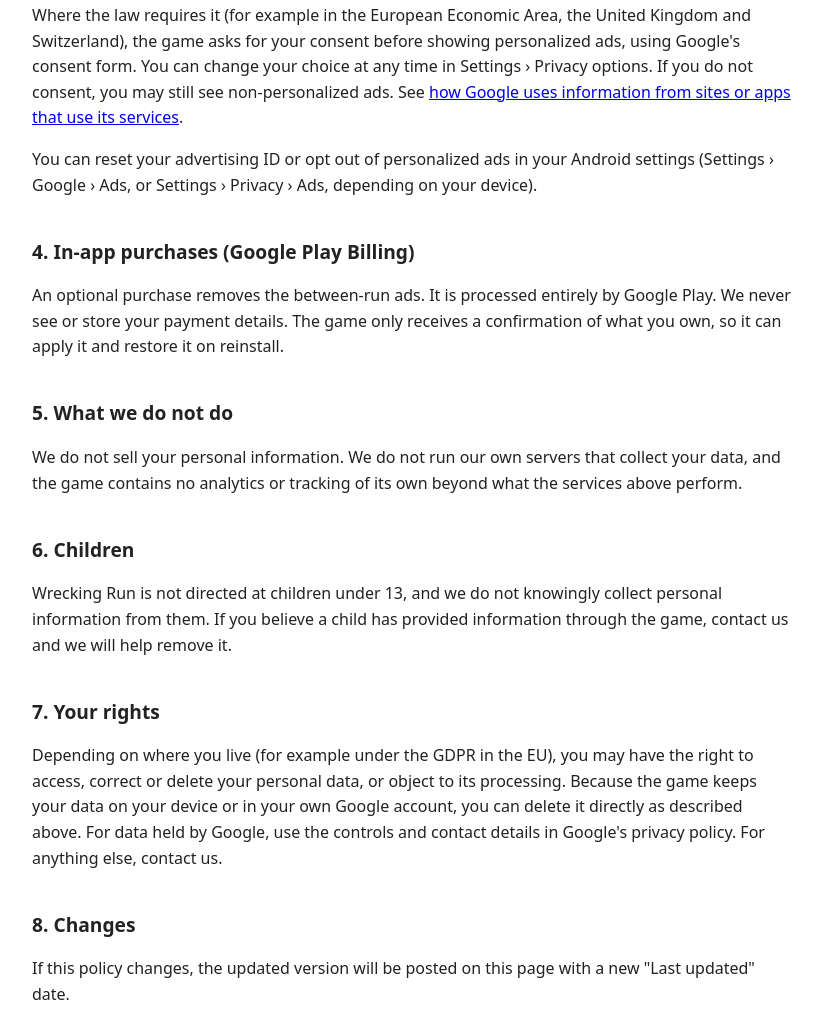
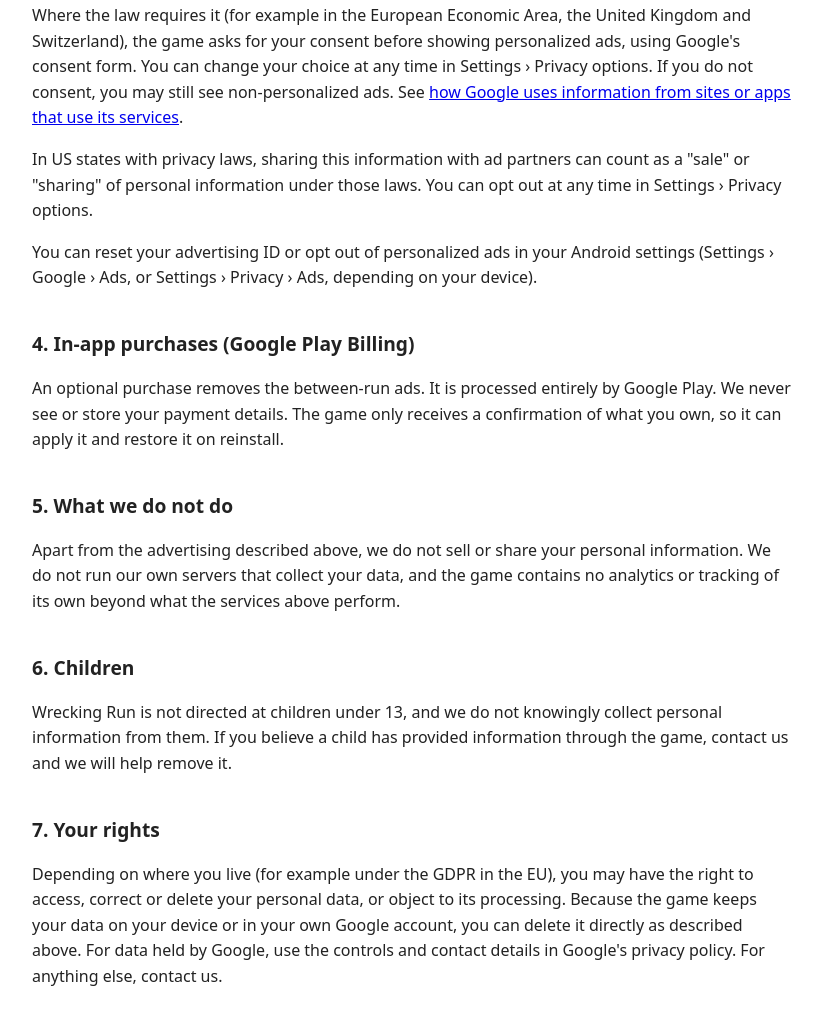
Before and after one commit to gzso007-dev/wreckingrun-privacy, a plain HTML site: page index.html in a window 1280 px wide. Shown: the part 876-1886 px from the top of the page, without its empty margins (228-1050 px from the left). Drawn offline with Linux system fonts and the light colour scheme.

Commit message:
Say how US state privacy laws treat ad data
Co-Authored-By: Claude Opus 5.5 <noreply@anthropic.com>

```diff
--- a/index.html
+++ b/index.html
@@ -14,7 +14,7 @@
 </head>
 <body>
 <h1>Wrecking Run Privacy Policy</h1>
-<p class="meta">Developer: Kealon · Last updated: 15 October 2026</p>
+<p class="meta">Developer: Kealon · Last updated: 3 November 2026</p>
 
 <p>This policy explains what information the mobile game Wrecking Run (package com.wreckingrun.runner) collects, why, and who it is shared with. Wrecking Run is a single-player game. It has no account system of its own and does not ask for your name, email address, contacts, location, photos or microphone.</p>
 
@@ -27,13 +27,14 @@
 <h2>3. Advertising (Google AdMob)</h2>
 <p>The game shows ads provided by Google AdMob: an occasional full-screen ad between runs, and optional rewarded ads that you choose to watch for a bonus. To serve and measure ads and to prevent fraud, AdMob may collect information such as your device's advertising ID, IP address, device model, operating system and language, and how you interact with ads.</p>
 <p>Where the law requires it (for example in the European Economic Area, the United Kingdom and Switzerland), the game asks for your consent before showing personalized ads, using Google's consent form. You can change your choice at any time in Settings › Privacy options. If you do not consent, you may still see non-personalized ads. See <a href="https://policies.google.com/technologies/partner-sites">how Google uses information from sites or apps that use its services</a>.</p>
+<p>In US states with privacy laws, sharing this information with ad partners can count as a "sale" or "sharing" of personal information under those laws. You can opt out at any time in Settings › Privacy options.</p>
 <p>You can reset your advertising ID or opt out of personalized ads in your Android settings (Settings › Google › Ads, or Settings › Privacy › Ads, depending on your device).</p>
 
 <h2>4. In-app purchases (Google Play Billing)</h2>
 <p>An optional purchase removes the between-run ads. It is processed entirely by Google Play. We never see or store your payment details. The game only receives a confirmation of what you own, so it can apply it and restore it on reinstall.</p>
 
 <h2>5. What we do not do</h2>
-<p>We do not sell your personal information. We do not run our own servers that collect your data, and the game contains no analytics or tracking of its own beyond what the services above perform.</p>
+<p>Apart from the advertising described above, we do not sell or share your personal information. We do not run our own servers that collect your data, and the game contains no analytics or tracking of its own beyond what the services above perform.</p>
 
 <h2>6. Children</h2>
 <p>Wrecking Run is not directed at children under 13, and we do not knowingly collect personal information from them. If you believe a child has provided information through the game, contact us and we will help remove it.</p>
```
